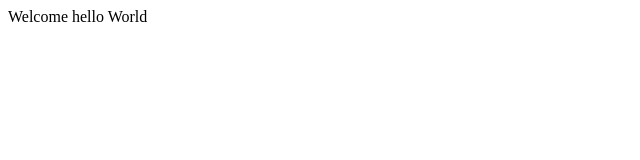
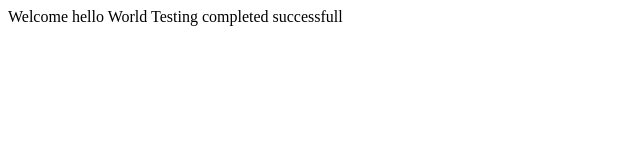
Before and after one commit to SureshR2023/Lab1, a plain HTML site: page index.htm in a window 1280 px wide. Shown: the whole page, without its empty margins (0-640 px from the left). Drawn offline with Linux system fonts and the light colour scheme.

Commit message:
Testing completed

```diff
--- a/index.htm
+++ b/index.htm
@@ -1,4 +1,5 @@
 <html>
     Welcome
     hello World
+    Testing completed successfull
 </html>
```
